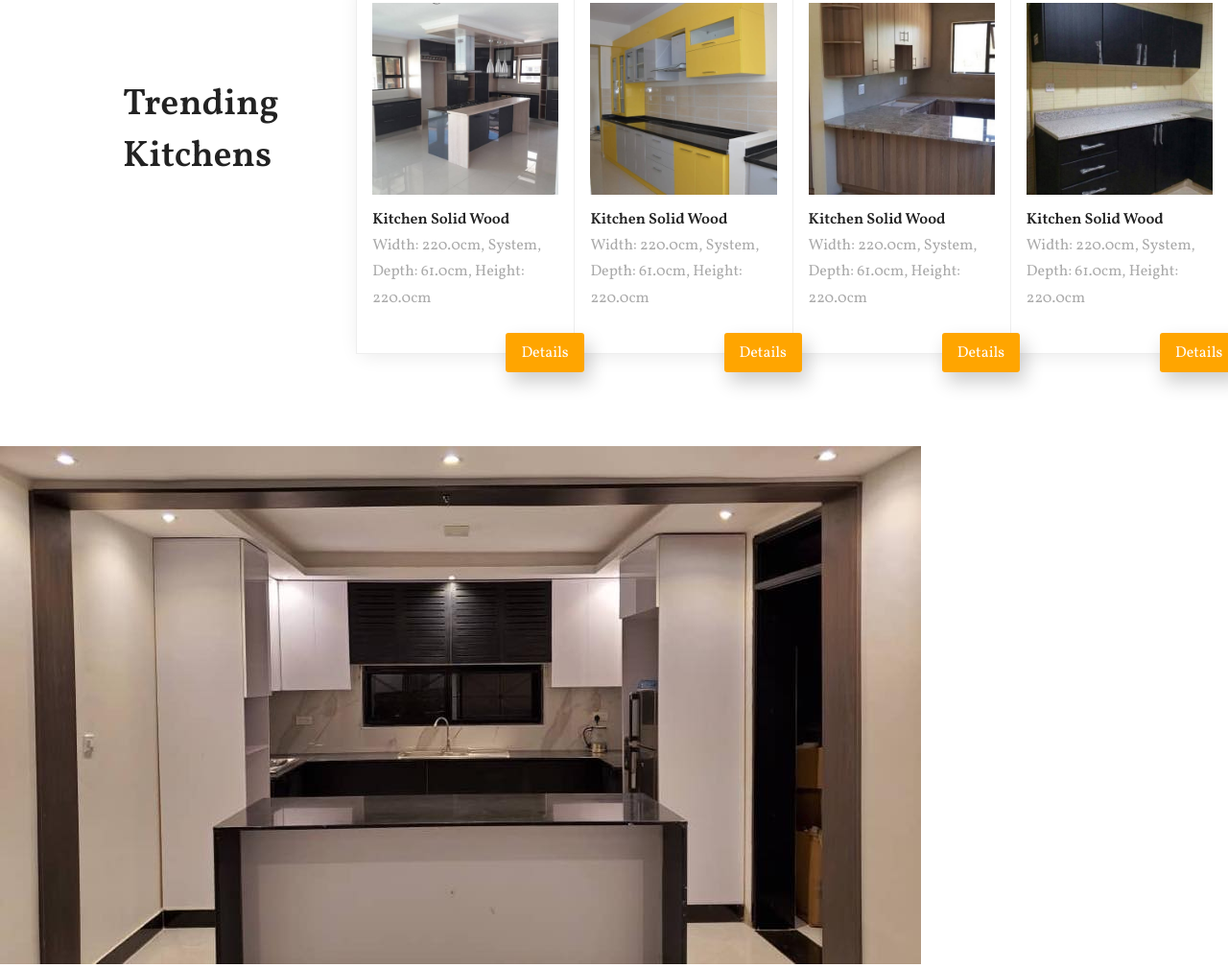
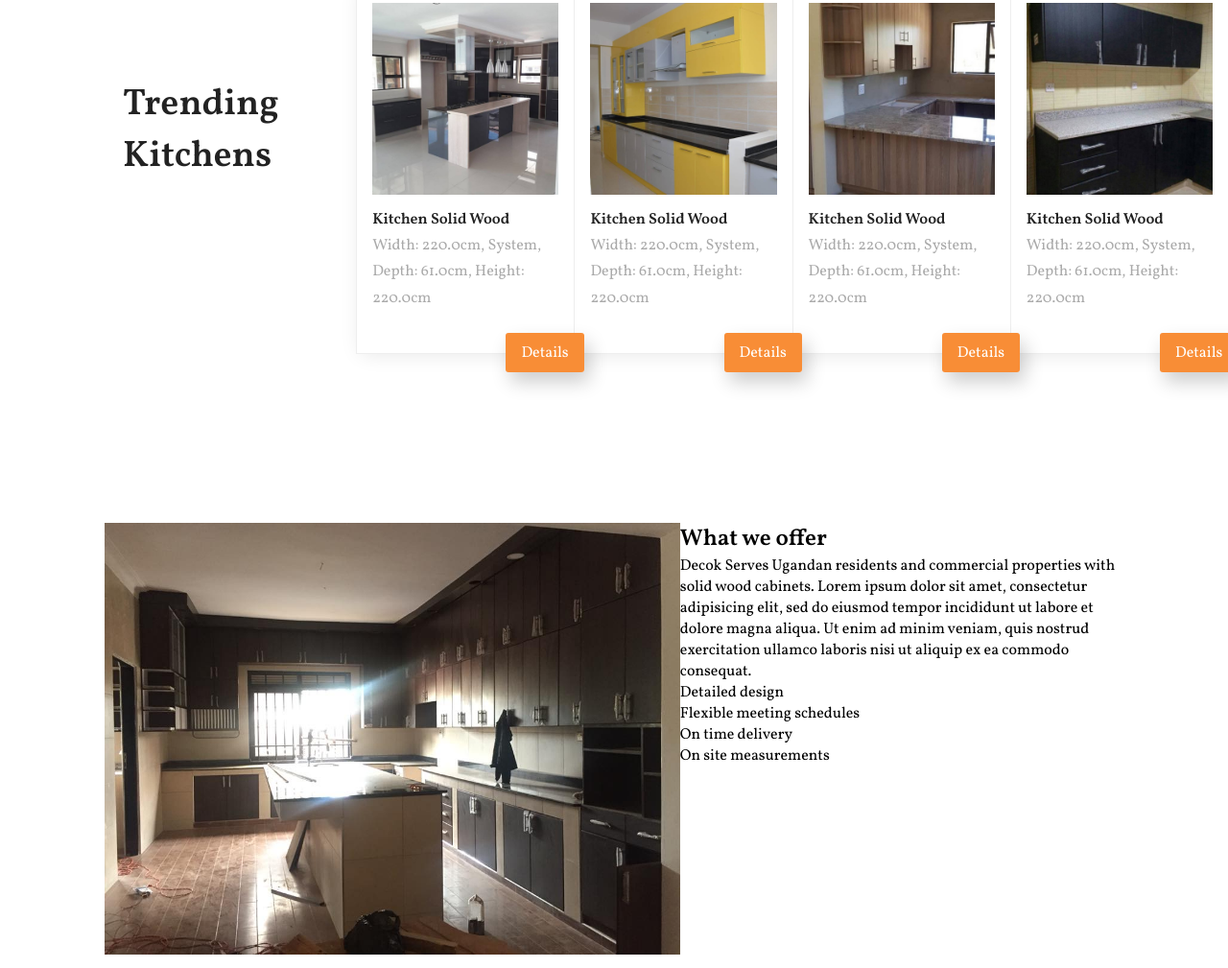
Before and after one commit to Cathella/Decok, a plain HTML site: page index.html in a window 1280 px wide. Shown: the part 808-1817 px from the top of the page at 96% size. Drawn offline with Linux system fonts and the light colour scheme.

Commit message:
Changed some theme color and added shadows

```diff
--- a/css/style.css
+++ b/css/style.css
@@ -40,14 +40,14 @@ nav a {
 
 a.logo {
   font-size: 1.6em;
-  color: orange;
+  color: #48487f;
   font-weight: bold;
 }
 
 a.call,
 .product-desc button,
 .details {
-  background: orange;
+  background: #f88d36;
   padding: .6em 1em;
   font-size: 1em;
   border-radius: 3px;
@@ -67,13 +67,15 @@ a.call,
 
 .content,
 .recent-designs,
-.kitchens-show {
+.kitchens-show,
+.offer {
   display: flex;
   flex-direction: row;
 }
 
 .product-img {
-  background-color: #48487f;
+  /* background-color: #48487f; */
+  background-color: #f88d36;
   position: relative;
   width: 40%;
 }
@@ -81,6 +83,7 @@ a.call,
 .product-img img {
   margin: 7.5em 1em 7.5em 8em;
   width: 700px;
+  box-shadow: 5px 15px 30px rgba(0, 0, 0, .2);
 }
 
 .product-desc {
@@ -164,3 +167,13 @@ h1 {
   text-decoration: none;
   left: 8.7em;
 }
+
+.offer {
+  width: 83%;
+  margin: 5em auto;
+  /* background-color: orange; */
+}
+
+.offer-img img {
+  width: 600px;
+}
--- a/index.html
+++ b/index.html
@@ -103,8 +103,8 @@
     </div>
 
     <div class="offer">
-      <div class="">
-        <img src="img/decok7.jpg" alt="">
+      <div class="offer-img">
+        <img src="img/decok19.jpg" alt="">
       </div>
       <div class="">
         <h2>What we offer</h2>
```
